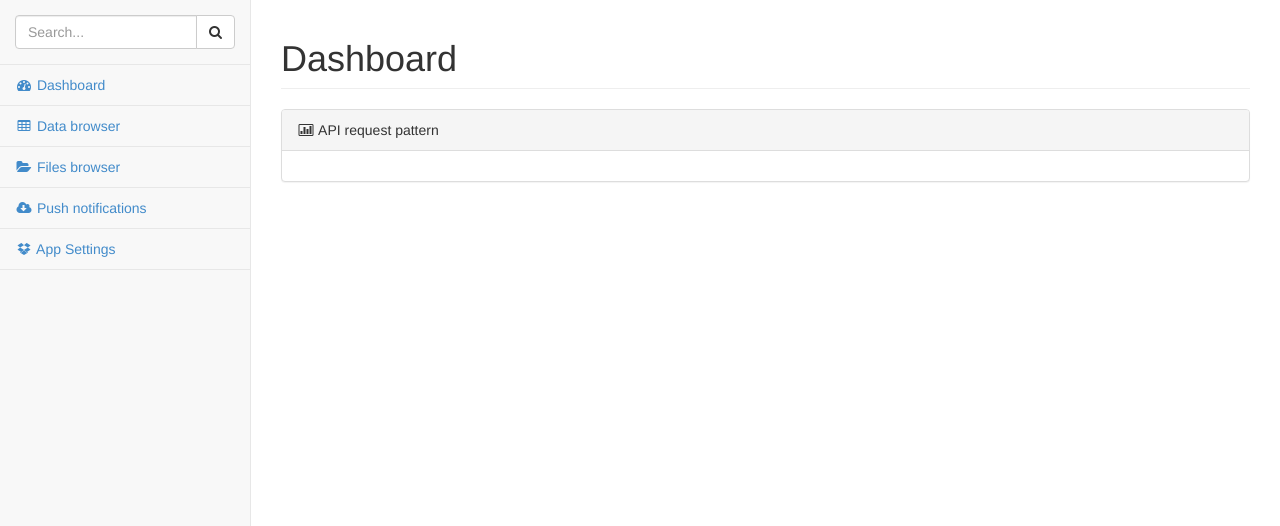
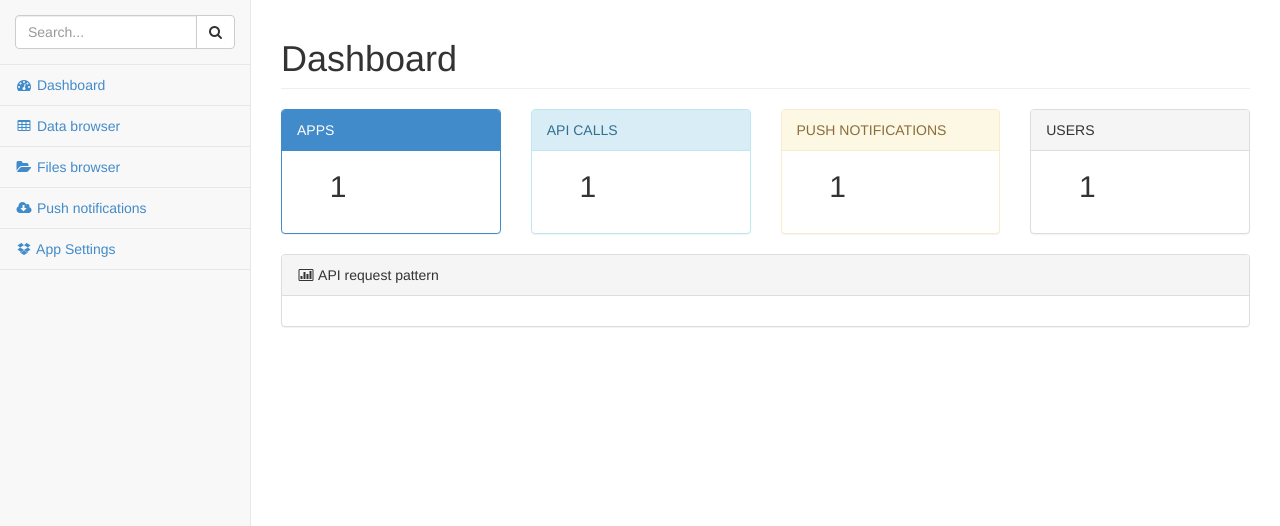
Before and after one commit to Sighillrob/CloudEngine, a Django app: template cloudengine/core/templates/admin_home.html in a window 1280 px wide. Shown: the part 51-577 px from the top of the page. Run offline with Django 3.2, Linux system fonts and the light colour scheme; the template is opened without the code that fills it: most values are stand-ins (such as "Sample title", 1, 10 or a date in 2020); parts of the project's set-up code (start-up, migrations or seed data) failed here and were passed over; some libraries are stand-ins or nearby versions.

Commit message:
added stats on dashboard

```diff
--- /dev/null
+++ b/cloudengine/core/static/core/css/custom-admin.css
@@ -0,0 +1,8 @@
+.stat{
+	font-size: 30px;
+	margin-left:auto;
+	margin-right:auto;
+	width:70%;
+
+
+}
--- a/cloudengine/core/templates/admin_home.html
+++ b/cloudengine/core/templates/admin_home.html
@@ -5,6 +5,7 @@
 {% block style %}
 	<!-- Page-Level Plugin CSS - Dashboard -->
     <link href="/static/sb-admin-v2/css/plugins/morris/morris-0.4.3.min.css" rel="stylesheet">
+    <link href="/static/core/css/custom-admin.css" rel="stylesheet">
 {% endblock %}
 
 
@@ -16,6 +17,59 @@
                     <h1 class="page-header">Dashboard</h1>
                 </div>
                 <!-- /.col-lg-12 -->
+            </div>
+
+            <div class="row">
+             <div class="col-lg-3">
+                    <div class="panel panel-primary">
+                        <div class="panel-heading">
+                           APPS
+                        </div>
+                        <div class="panel-body stat">
+                            <p>{{ n_apps }}</p>
+                        </div>
+
+                    </div>
+                </div>
+
+             <div class="col-lg-3">
+                    <div class="panel panel-info">
+                        <div class="panel-heading">
+                            API CALLS
+                        </div>
+                        <div class="panel-body stat">
+                            <p>{{ n_api }}</p>
+                        </div>
+
+                    </div>
+                </div>
+
+
+             <div class="col-lg-3">
+                    <div class="panel panel-warning">
+                        <div class="panel-heading">
+                            PUSH NOTIFICATIONS
+                        </div>
+                        <div class="panel-body stat">
+                            <p>{{ n_push }}</p>
+                        </div>
+
+                    </div>
+                </div>
+
+
+             <div class="col-lg-3">
+                    <div class="panel panel-default">
+                        <div class="panel-heading">
+                            USERS
+                        </div>
+                        <div class="panel-body stat">
+                            <p>{{ n_users }}</p>
+                        </div>
+
+                    </div>
+                </div>
+
             </div>
 
             <div class="row">
--- a/cloudengine/core/views.py
+++ b/cloudengine/core/views.py
@@ -7,6 +7,7 @@ from cloudengine.core.forms import CreateAppForm
 from cloudengine.core.models import CloudApp, CloudAPI
 from cloudengine.auth.models import Token
 from cloudengine.push.models import PushNotification
+from cloudengine.users.models import AppUser
 
 
 class AccountKeysView(TemplateView):
@@ -48,10 +49,10 @@ class AdminHomeView(TemplateView):
             res = []
         n_push = reduce(lambda x, y: x + y.num_subscribers, res, 0)
 
-        res = AppUser.objects.filter(send_time__gt = datetime(one_month_back))
+        users = AppUser.objects.all()
 
         return {'n_apps': len(apps), 'n_api' : n_api,
-                'n_push': n_push, }
+                'n_push': n_push, 'n_users': len(users)}
 
 
 class CreateAppView(TemplateView):
```
